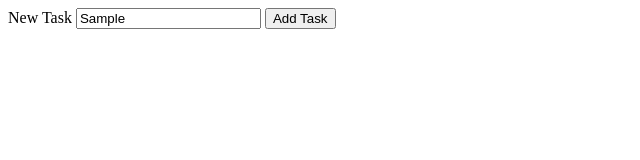
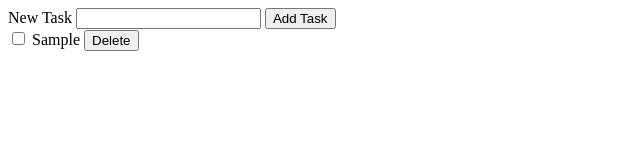
Before and after one commit to DanAmbitous/practice-folder, a plain HTML site: page index.html in a window 1280 px wide. Both pictures are taken after typing "Sample" into the empty fields and a click on the button "Add Task". Shown: the whole page, without its empty margins (0-640 px from the left). Drawn offline with Linux system fonts and the light colour scheme.

Commit message:
Added additional features to the custom advanced todo program

```diff
--- a/index.html
+++ b/index.html
@@ -20,14 +20,32 @@
     </ul>
   </div>
 
-  <template>
-    <li>
-      <li>
-        <input type="checkbox">
-        <span></span>
-      </li>
+  <template id="task-template">
+    <li class="task-li">
+      <input type="checkbox" data-list-item-checkbox>
+      <span data-task-list></span>
       <button>Delete</button>
     </li>
   </template>
+
+  <style>
+    #add-task-button {
+      cursor: pointer;
+    }
+
+    #tasks {
+      list-style-type: none;
+      margin: 0;
+      padding: 0;
+    }
+
+    [data-list-item-checkbox]:checked ~ [data-task-list] {
+      text-decoration: line-through;
+    }
+
+    .task-li button {
+      cursor: pointer;
+    }
+  </style>
 </body>
 </html>
--- a/script.js
+++ b/script.js
@@ -1,9 +1,88 @@
-//Add todos
 //Delete todos
 //Mark todos as complete or incomplete
+//Load todos
 
 const inputsContainerElement = document.querySelector("#inputs")
+const inputTaskElement = document.querySelector("#task-title-input")
 const addTaskButton = document.querySelector("#add-task-button")
 const listElement = document.querySelector("#tasks")
+const taskTemplate = document.querySelector("#task-template")
+const LOCAL_STORAGE_PREFIX = "TODO_PROGRAM"
+const TODOS_STORAGE_KEY = `${LOCAL_STORAGE_PREFIX}-todos`
+const todos = loadTodos()
+todos.forEach(renderTodo)
 
-addTaskButton.addEventListener("click", (e) => {})
+listElement.addEventListener("change", (e) => {
+  if (!e.target.matches("[data-list-item-checkbox]")) return
+
+  const parent = e.target.closest(".task-li")
+  const todoId = parent.dataset.todoId
+
+  const todo = todos.find((task) => task.id == todoId)
+  todo.status = e.target.checked
+
+  saveTodos()
+})
+
+function addTask() {
+  const todoName = inputTaskElement.value
+  if (todoName.replace(/\s/g, "").length === 0) return
+
+  function idCreator(id) {
+    id = Math.floor(Math.random() * 10000000)
+
+    todos.forEach((todo) => {
+      if (todo.id === id) {
+        idChecker(id)
+      }
+
+      return id
+    })
+
+    return id
+  }
+
+  const id = idCreator()
+
+  const todo = {
+    name: todoName,
+    status: false,
+    id: id,
+  }
+
+  todos.push(todo)
+  renderTodo(todo)
+  saveTodos()
+
+  inputTaskElement.value = ""
+}
+
+function renderTodo(todo) {
+  const templateClone = taskTemplate.content.cloneNode(true)
+  const taskLi = templateClone.querySelector(".task-li")
+  taskLi.dataset.todoId = todo.id
+  const templateSpan = templateClone.querySelector("[data-task-list]")
+  templateSpan.innerHTML = todo.name
+  const checkBox = templateClone.querySelector("[data-list-item-checkbox]")
+  checkBox.checked = todo.status
+
+  listElement.append(templateClone)
+}
+
+function saveTodos() {
+  localStorage.setItem(TODOS_STORAGE_KEY, JSON.stringify(todos))
+}
+
+function loadTodos() {
+  const todoString = localStorage.getItem(TODOS_STORAGE_KEY)
+
+  return JSON.parse(todoString) || []
+}
+
+addTaskButton.addEventListener("click", (e) => {
+  switch (e.target.id) {
+    case "add-task-button":
+      addTask()
+      break
+  }
+})
```
